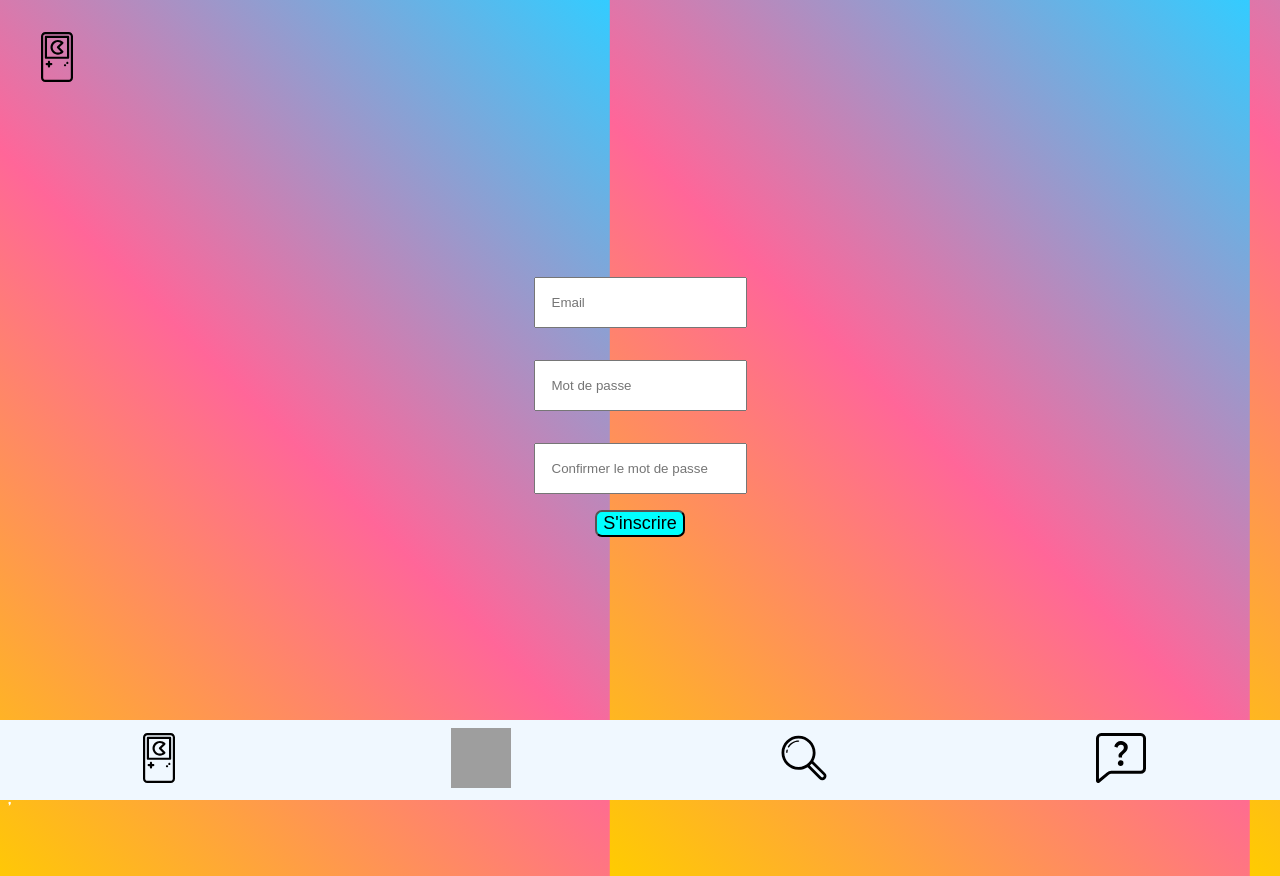
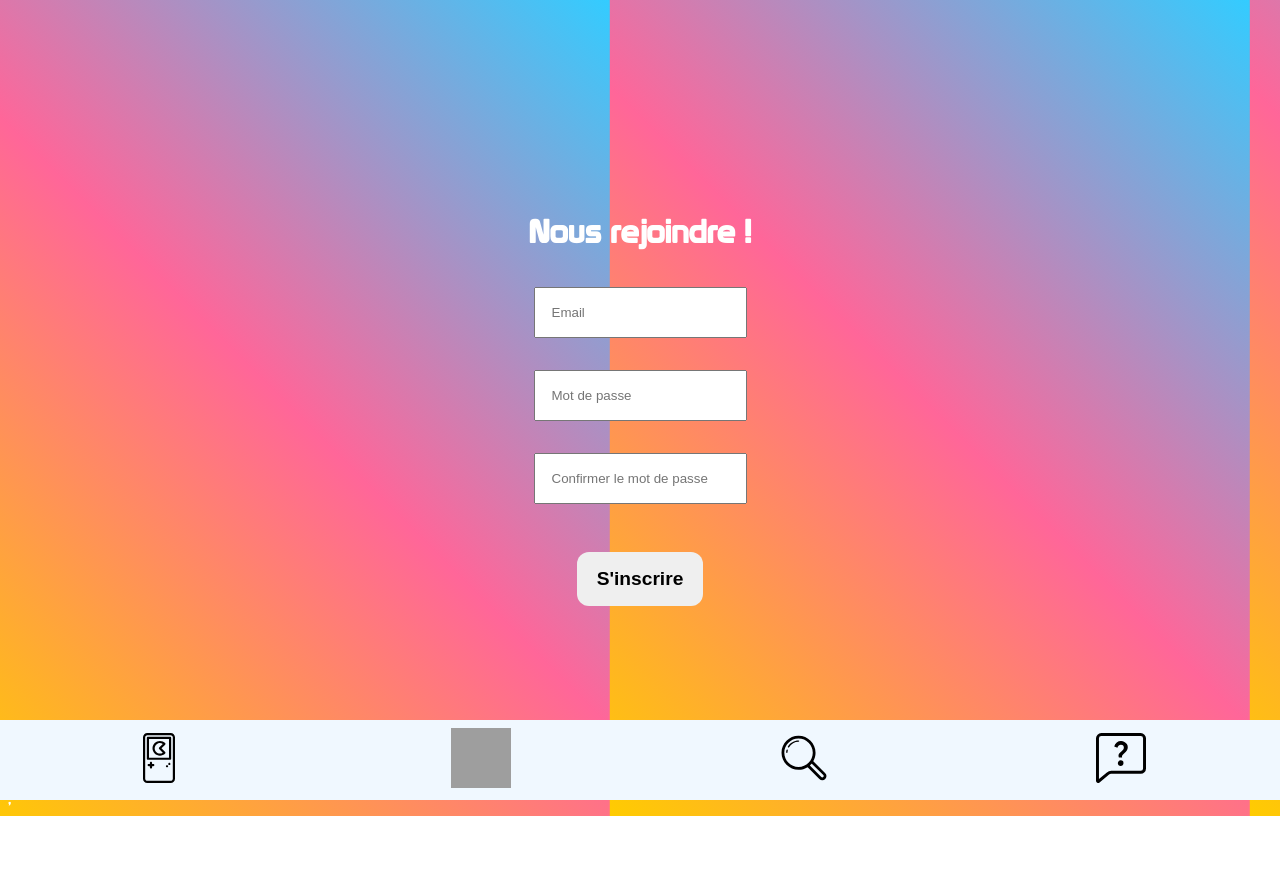
Before and after one commit to Alexandre-Saudemont/Retro-Gaming, a Next.js app: page /Register in a window 1280 px wide. After the commit the page ends 816 px from the top, so only its background shows below. Built offline with nearby package versions, Linux system fonts and the light colour scheme; no server answers; grey boxes are pictures that could not be loaded.

Commit message:
adding style on button in rgister page

```diff
--- a/Components/Register.js
+++ b/Components/Register.js
@@ -87,12 +87,12 @@ export default function Register() {
 	};
 	return (
 		<div className='Register-container'>
-			<picture className='Register-image-container'>
+			{/* <picture className='Register-image-container'>
 				<Link href='/'>
 					<Image src='/icon-home-gameboy.svg' alt='Logo' width={50} height={50} />
 				</Link>
-			</picture>
-
+			</picture> */}
+			<h1> Nous rejoindre !</h1>
 			<form className='Register-form' onSubmit={handleRegistration} method='POST'>
 				<input
 					className='Register-input'
--- a/styles/NavBarMobile.module.scss
+++ b/styles/NavBarMobile.module.scss
@@ -3,7 +3,6 @@
 	flex-direction: column;
 	min-height: 100vh;
 	position: relative;
-	padding-bottom: 60px;
 }
 
 .showMenu {
--- a/styles/Register.scss
+++ b/styles/Register.scss
@@ -4,14 +4,13 @@
 	align-items: center;
 	justify-content: center;
 	margin: auto;
-	padding: 2rem;
 
-	& .Register-image-container {
-		position: fixed;
-		top: 0;
-		left: 0;
-		padding: 2rem;
-	}
+	// & .Register-image-container {
+	// 	position: fixed;
+	// 	top: 0;
+	// 	left: 0;
+	// 	padding: 2rem;
+	// }
 
 	& .Register-form {
 		display: flex;
@@ -37,12 +36,17 @@
 	}
 
 	& .Register-button {
-		display: flex;
-		flex-direction: column;
-		align-items: center;
-		justify-content: center;
-		font-size: large;
-		border-radius: 7px;
-		background-color: aqua;
+		border-radius: 12px;
+		cursor: pointer;
+		font-size: 1.2rem;
+		font-weight: 700;
+		padding: 1rem 1.2rem;
+		border: 0;
+		user-select: none;
+		margin-top: 2rem;
+	}
+
+	.Register-button:hover {
+		box-shadow: #121212 0 0 0 3px, transparent 0 0 0 0;
 	}
 }
```
